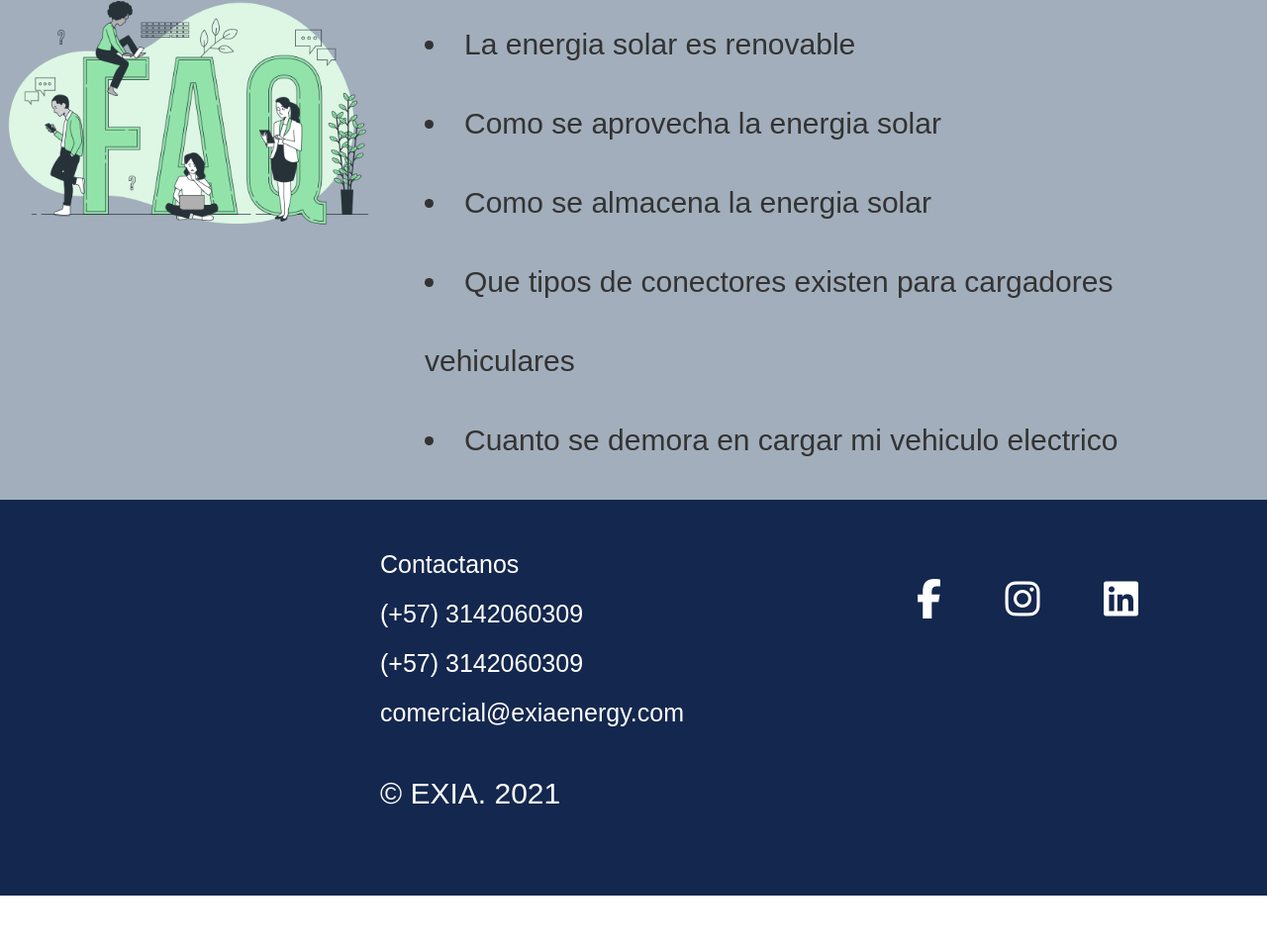
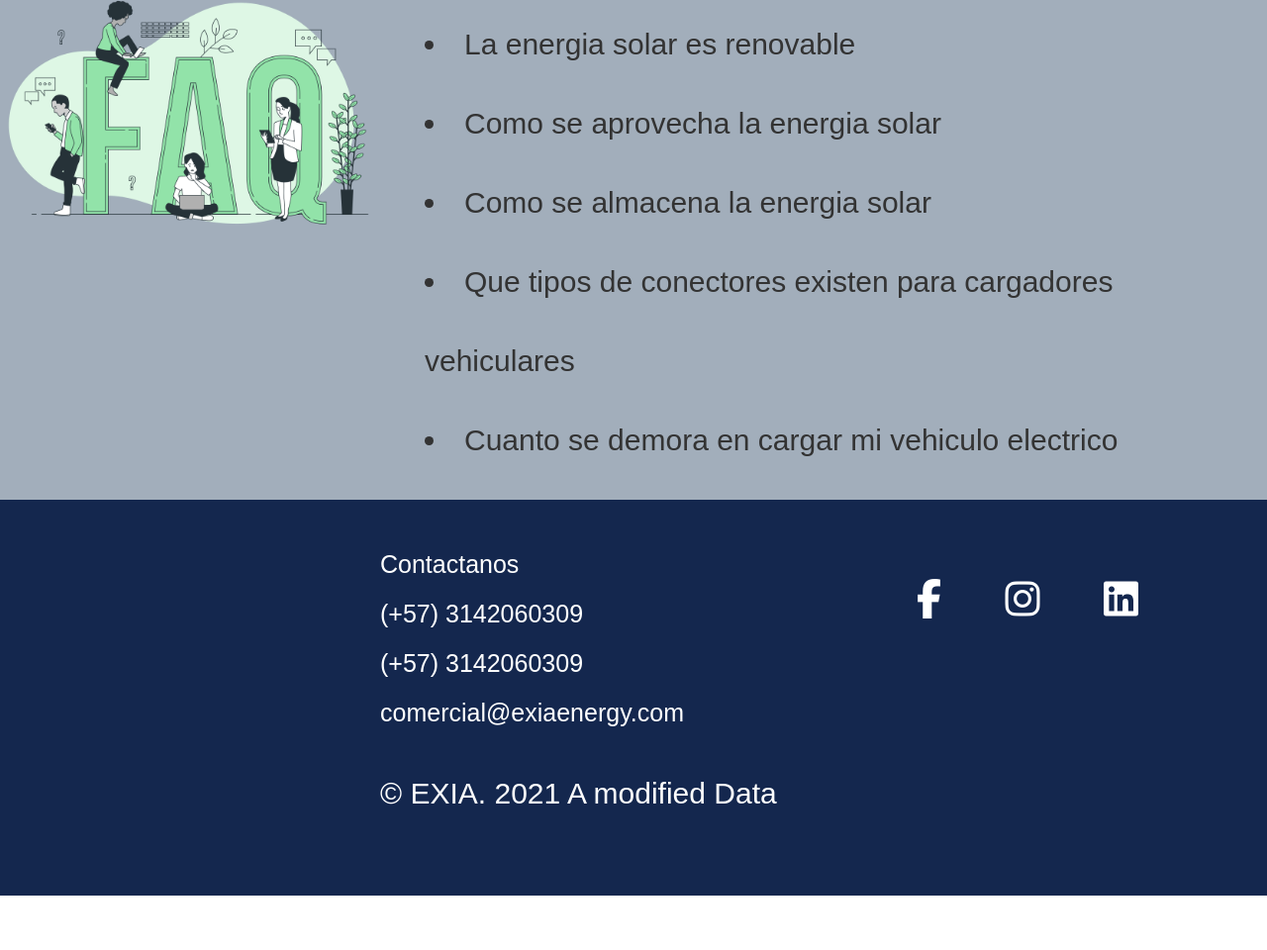
Before and after one commit to cdrojasm/EXIALandingPage, a plain HTML site: page index.html in a window 1280 px wide. Shown: the part 3630-4590 px from the top of the page at 99% size. Drawn offline with Linux system fonts and the light colour scheme.

Commit message:
New Branch Test

```diff
--- a/index.html
+++ b/index.html
@@ -211,6 +211,7 @@
                 <p>comercial@exiaenergy.com</p>
                 <div class="Footer__container-text2">
                     &#169 EXIA. 2021
+                    A modified Data
                 </div>
             </div>
             <div class="Footer__SocialNetworkIcon-container">
```
